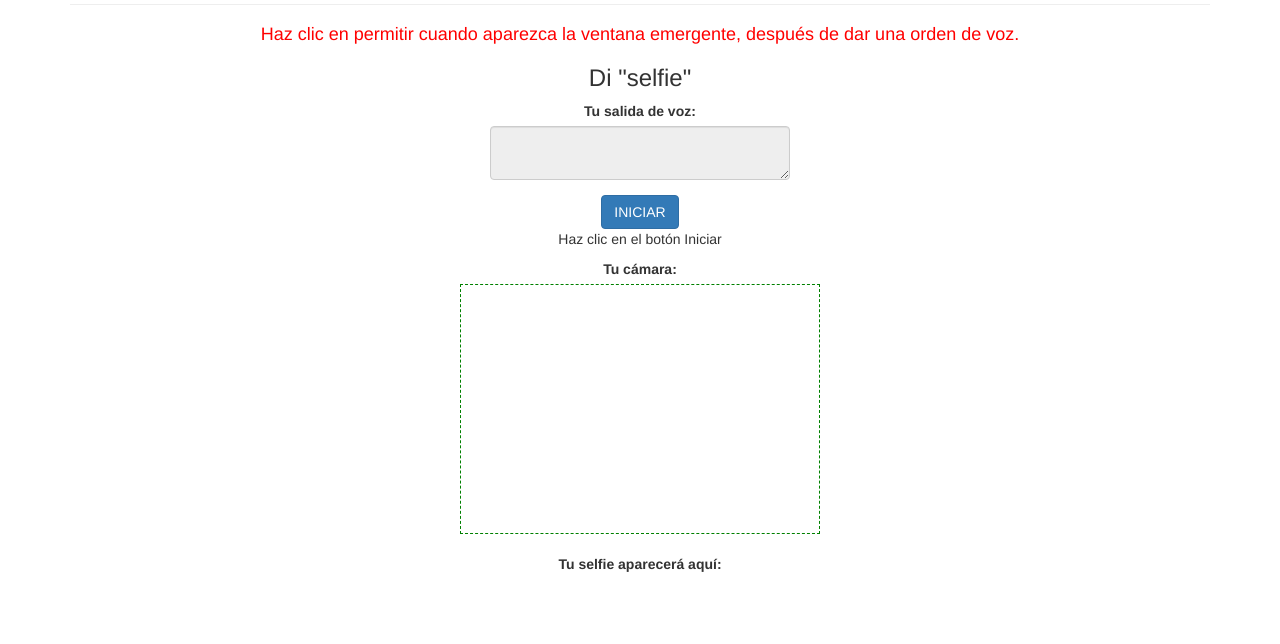
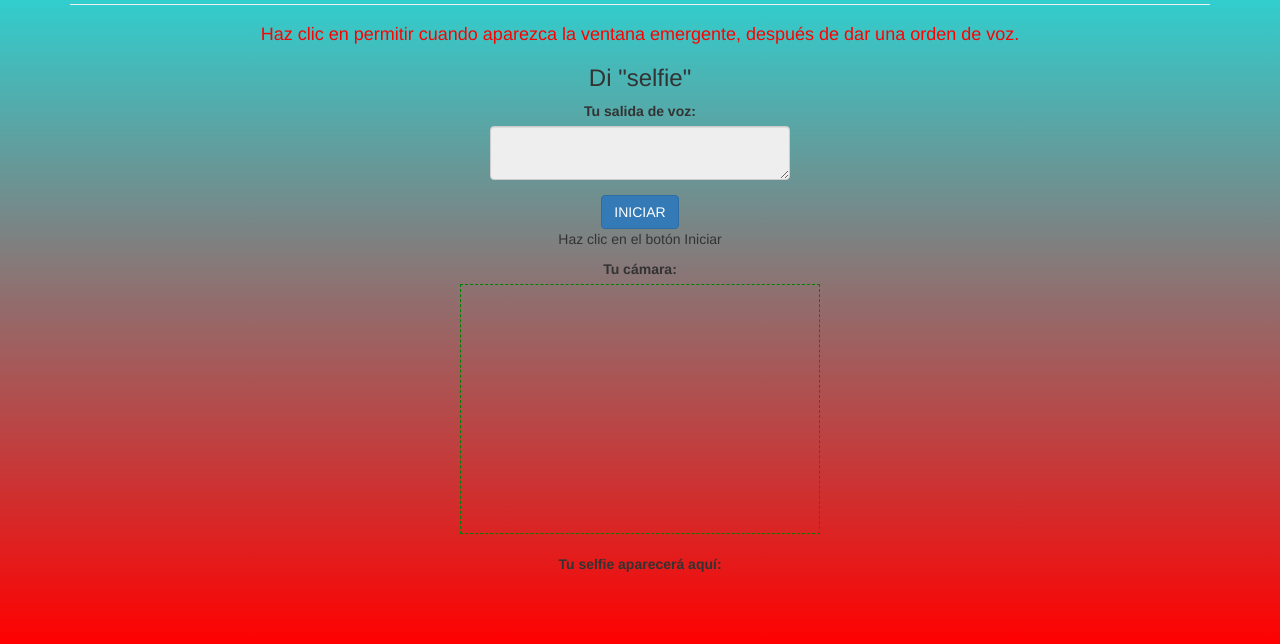
Before and after one commit to almagarom/Selfie, a plain HTML site: page index.html in a window 1280 px wide. Shown: the part 156-800 px from the top of the page. Drawn offline with nearby package versions, Linux system fonts and the light colour scheme; a script that the page names is missing.

Commit message:
Fix background style

```diff
--- a/style.css
+++ b/style.css
@@ -19,5 +19,5 @@
     width: 300px;
 }
 body{
-    background-color:linear-gradient(cyan, red)
+    background:linear-gradient(cyan, red)
 }
```
